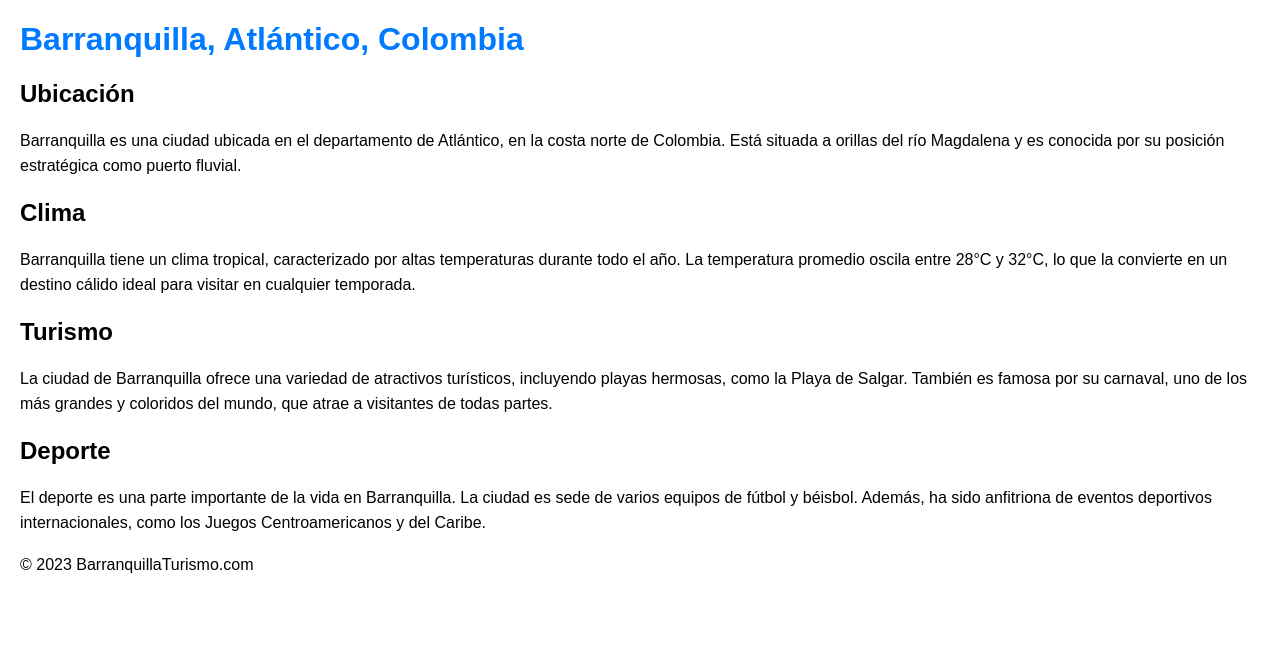
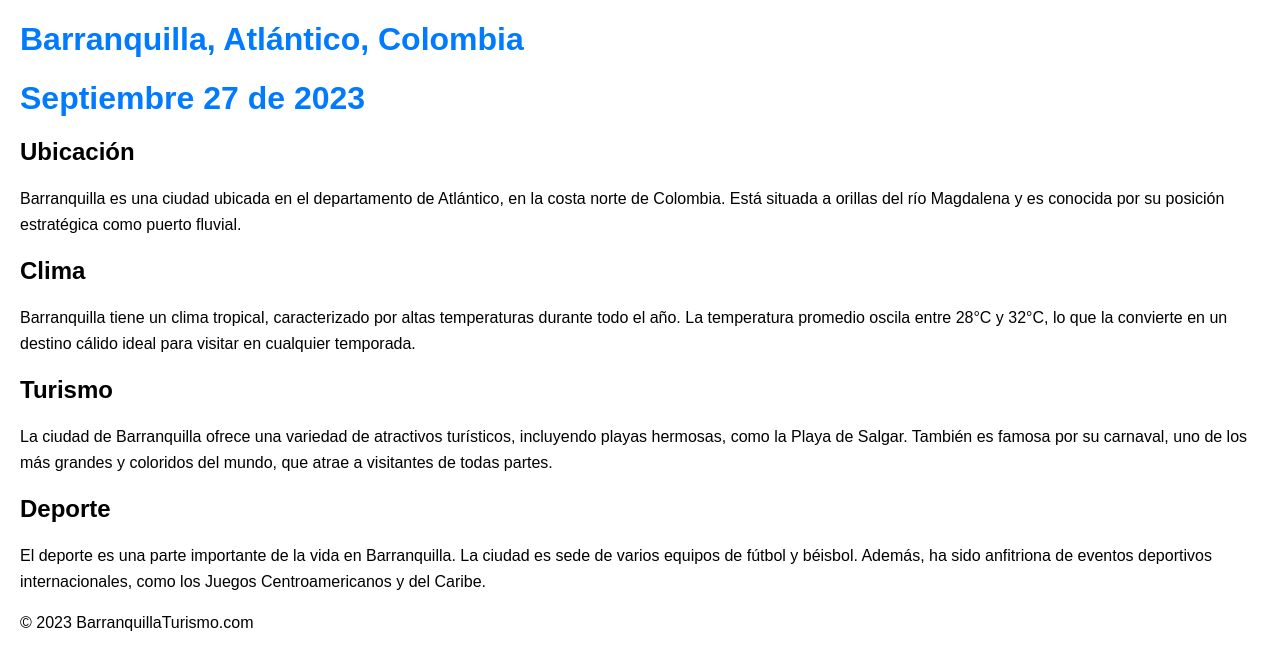
Before and after one commit to emanueldonado/buenaspracticasguia3, a plain HTML site: page index.html in a window 1280 px wide. Drawn offline with Linux system fonts and the light colour scheme.

```diff
--- a/index.html
+++ b/index.html
@@ -20,6 +20,7 @@
 <body>
     <header>
         <h1>Barranquilla, Atlántico, Colombia</h1>
+        <h1>Septiembre 27 de 2023</h1>
     </header>
     <section>
         <h2>Ubicación</h2>
```
Also changed, not shown: 1 other file.
